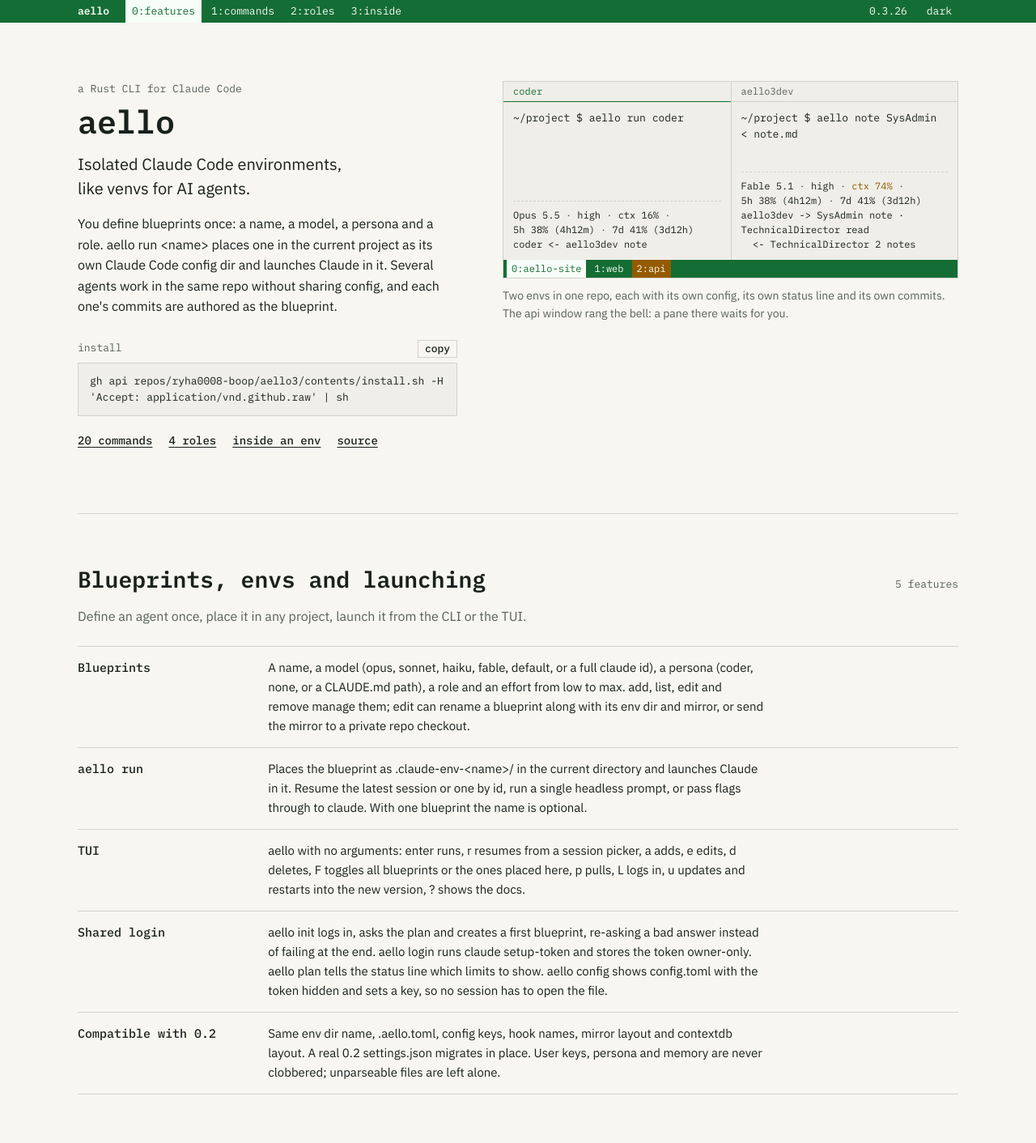
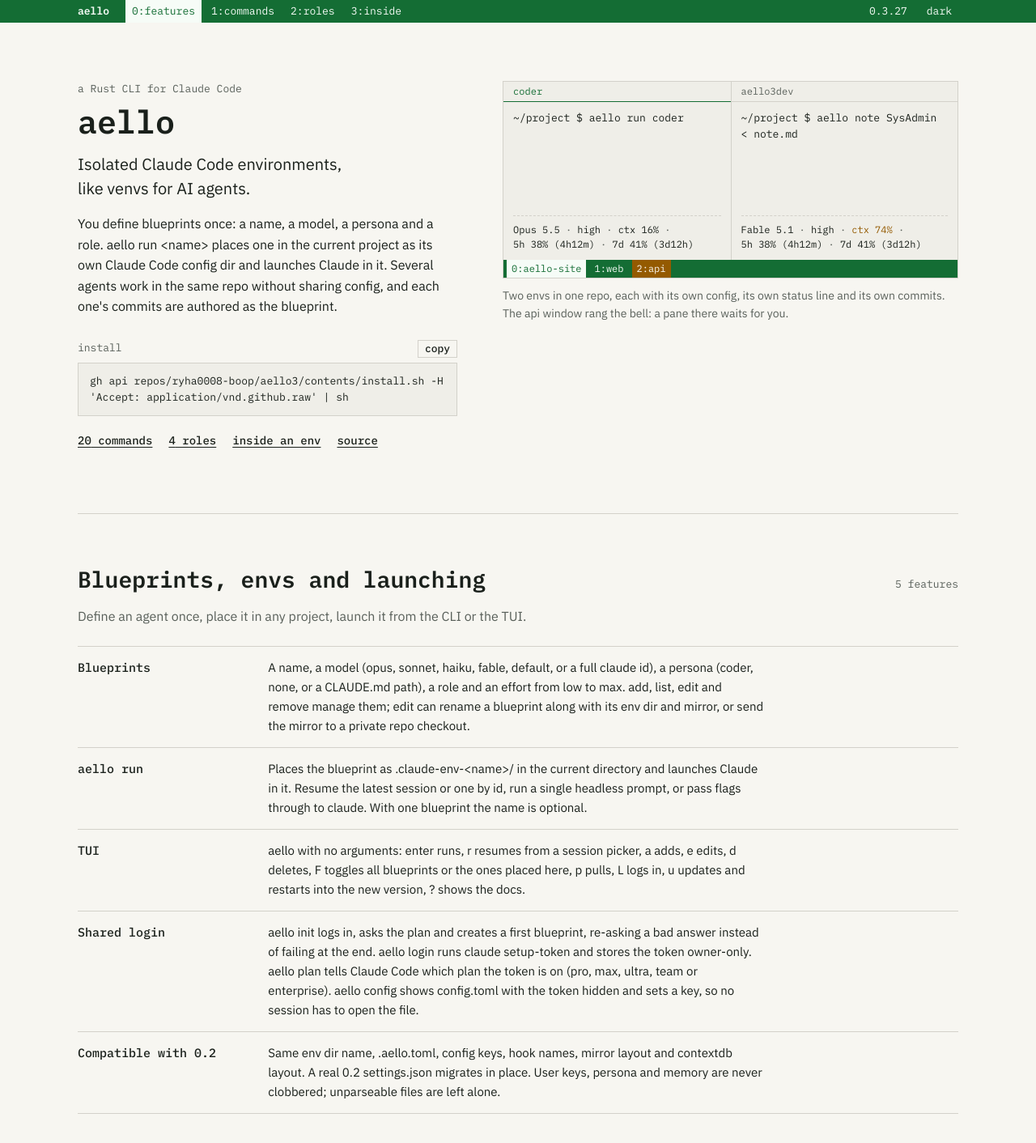
Before and after one commit to ryha0008-boop/aello-site, a Next.js app: page / in a window 1280 px wide. Shown: the top 1412 px of the page at 81% size. Built offline with nearby package versions, Linux system fonts and the light colour scheme.

Commit message:
status line is one row; plans max and ultra; 0.3.27

```diff
--- a/src/app/inside/page.tsx
+++ b/src/app/inside/page.tsx
@@ -1,5 +1,5 @@
 import type { Metadata } from "next";
-import { PageHead, Pane, Rows, SecHead, Since, Status, StatusLineOne, StatusLineTwo } from "@/components/term";
+import { PageHead, Pane, Rows, SecHead, Since, Status, StatusLineOne } from "@/components/term";
 import { envDir, envSettings, groups, hooks, skills, statusLine } from "@/content/aello";
 
 export const metadata: Metadata = { title: "Inside an env" };
@@ -88,11 +88,10 @@ export default function InsidePage() {
       </section>
 
       <section className="mt-16">
-        <SecHead title="The status line" note="two lines under the prompt" />
+        <SecHead title="The status line" note="one line under the prompt" />
         <Pane title="aello3dev" current>
           <Status big>
             <StatusLineOne />
-            <StatusLineTwo />
           </Status>
         </Pane>
         <div className="mt-6 grid gap-3">
--- a/src/app/page.tsx
+++ b/src/app/page.tsx
@@ -2,7 +2,7 @@ import Link from "next/link";
 import type { ReactNode } from "react";
 import { Code } from "@/components/code";
 import { CopyButton } from "@/components/copy-button";
-import { Eyebrow, Rows, SecHead, Since, Status, StatusLineOne, StatusLineTwo } from "@/components/term";
+import { Eyebrow, Rows, SecHead, Since, Status, StatusLineOne } from "@/components/term";
 import { commands, groups, roles, site } from "@/content/aello";
 
 const link = "underline decoration-1 underline-offset-3";
@@ -47,11 +47,9 @@ export default function Home() {
             <div className="grid sm:grid-cols-2">
               <TmuxPane name="coder" active command="aello run coder">
                 <StatusLineOne />
-                <StatusLineTwo me="coder" parts={["<- aello3dev note"]} />
               </TmuxPane>
               <TmuxPane name="aello3dev" command="aello note SysAdmin < note.md">
                 <StatusLineOne model="Fable 5.1" ctx={74} />
-                <StatusLineTwo />
               </TmuxPane>
             </div>
             <div className="flex flex-wrap gap-x-1 bg-primary px-1 text-xs/[22px] text-primary-foreground">
--- a/src/components/term.tsx
+++ b/src/components/term.tsx
@@ -66,7 +66,7 @@ export function Since({ children }: { children: ReactNode }) {
 // The status line, one span per segment so a narrow pane wraps between
 // segments, never inside one. Built from aello's own sample; a state only
 // swaps the numbers, and the tint follows aello's: amber from 70, red from 90.
-const [sampleOne, sampleTwo] = statusLine.sample;
+const [sampleOne] = statusLine.sample;
 
 function tint(seg: string) {
   const pct = Number(/(\d+)%/.exec(seg)?.[1] ?? 0);
@@ -100,14 +100,6 @@ export function StatusLineOne({ model, ctx, h5, cold = false }: LineOne) {
   return <StatusRow segs={cold ? [...segs, "cache cold"] : segs} />;
 }
 
-// Line two: the env's name, then what it sent, then what it received.
-const [, sampleMe, sampleSent, sampleGot] = /^(\S+) (.*?)\s{2,}(.*)$/.exec(sampleTwo) ?? ["", sampleTwo, "", ""];
-
-// A part's own " · " becomes a segment of its own, so a narrow pane wraps there.
-export function StatusLineTwo({ me = sampleMe, parts = [sampleSent, `  ${sampleGot}`] }: { me?: string; parts?: string[] }) {
-  return <StatusRow segs={[me, ...parts.flatMap((p) => p.split(" · ").flatMap((s, i) => (i ? ["·", s] : [s])))]} sep={false} />;
-}
-
 export function Status({ big = false, children }: { big?: boolean; children: ReactNode }) {
   return (
     <div className={`font-mono ${big ? "text-sm/[22px] md:text-[15px]/6" : "text-status"}`}>{children}</div>
--- a/src/content/aello.ts
+++ b/src/content/aello.ts
@@ -2,7 +2,7 @@
 // subcommand's help, the hook table, the TUI key hints and the status line of
 // Compiled from aello's help, hooks, skills and status line; `version` is the released one. Update here, not in the pages.
 
-export const version = "0.3.26";
+export const version = "0.3.27";
 
 export const site = {
   name: "aello",
@@ -42,7 +42,7 @@ export const groups: FeatureGroup[] = [
       },
       {
         title: "Shared login",
-        body: "aello init logs in, asks the plan and creates a first blueprint, re-asking a bad answer instead of failing at the end. aello login runs claude setup-token and stores the token owner-only. aello plan tells the status line which limits to show. aello config shows config.toml with the token hidden and sets a key, so no session has to open the file.",
+        body: "aello init logs in, asks the plan and creates a first blueprint, re-asking a bad answer instead of failing at the end. aello login runs claude setup-token and stores the token owner-only. aello plan tells Claude Code which plan the token is on (pro, max, ultra, team or enterprise). aello config shows config.toml with the token hidden and sets a key, so no session has to open the file.",
       },
       {
         title: "Compatible with 0.2",
@@ -82,7 +82,7 @@ export const groups: FeatureGroup[] = [
       },
       {
         title: "Status line",
-        body: "Model, effort, context percent, 5-hour and 7-day plan limits with reset times, amber at 70 and red at 90 percent, a cache-cold warning, and a notes row with sent, received, waiting and read notes plus handoff waiting.",
+        body: "Model, effort, context percent, the plan limits with reset times (7-day, and 5-hour where the plan has one; verified Ultra does not), amber at 70 and red at 90 percent, and a cache-cold warning.",
       },
     ],
   },
@@ -175,7 +175,7 @@ export const commands: Command[] = [
   {
     name: "plan",
     summary: "Show or set the plan behind the login.",
-    usage: "aello plan [pro|max-5x|max-20x|team|enterprise|unknown]",
+    usage: "aello plan [pro|max|ultra|team|enterprise|unknown]",
   },
   {
     name: "config",
@@ -391,12 +391,10 @@ export const skills: Skill[] = [
 export const statusLine = {
   sample: [
     "Opus 5.5 · high · ctx 16% · 5h 38% (4h12m) · 7d 41% (3d12h)",
-    "aello3dev -> SysAdmin note · TechnicalDirector read   <- TechnicalDirector 2 notes",
   ],
   legend: [
-    "Line one: model, effort, context used, the 5-hour and 7-day plan limits with time to reset. Amber at 70 percent, red at 90.",
+    "Model, effort, context used, the plan limits with time to reset: 7d, and 5h where the plan has one (verified Ultra has none). Amber at 70 percent, red at 90.",
     "cache cold means the next prompt re-sends the whole context at full price.",
-    "Line two: the last 7 days of notes. -> sent, <- received, note or N notes still waiting, read taken by /note-read, handoff waiting when a resume note is written.",
   ],
 };
 
```
